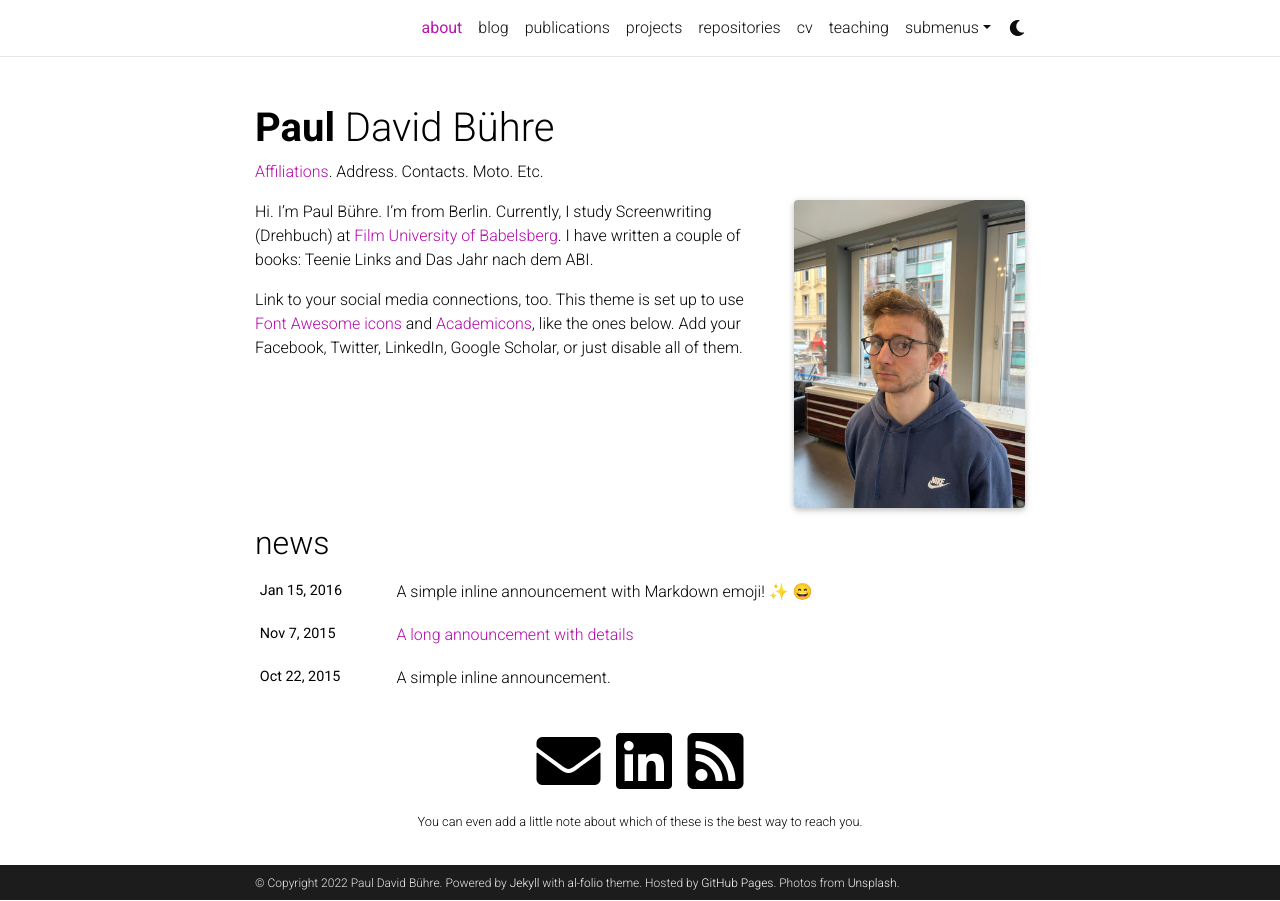
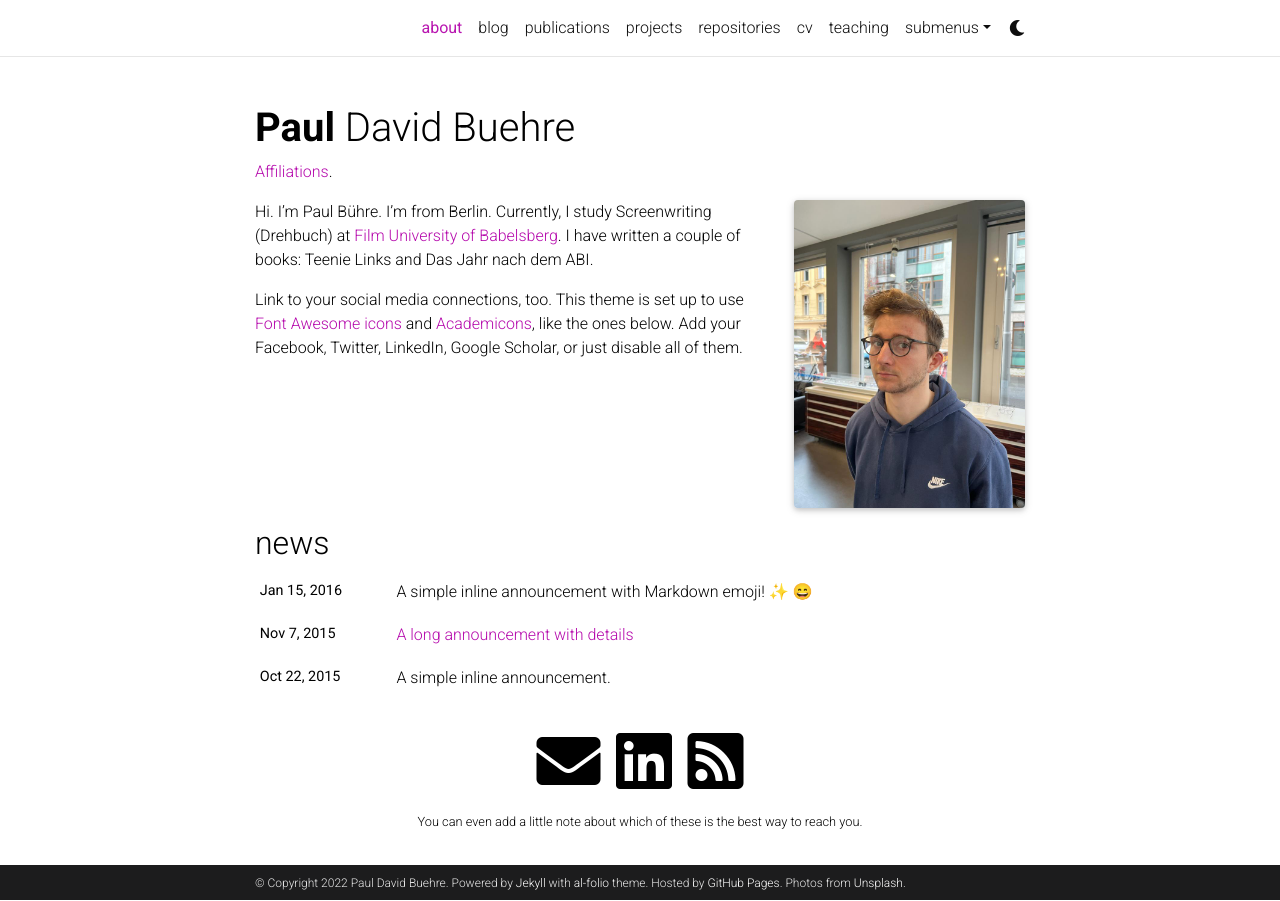
Before and after one commit to abbypenaalejos/abbypenaalejos.github.io, a Jekyll site: the page built from _pages/about.md, in a window 1280 px wide. Built offline with Jekyll 4.4.1, drawn with Linux system fonts in a browser that asks for light colours; emoji names are drawn with the system emoji font; comment, search, counter and statistics services are not loaded; a style sheet for code colours, icons or effects is not loaded.

Commit message:
again name

```diff
--- a/_config.yml
+++ b/_config.yml
@@ -5,10 +5,10 @@
 title: blank # the website title (if blank, full name will be used instead)
 first_name: Paul
 middle_name: David
-last_name: Bühre
+last_name: Buehre
 email:  pauldavid.buehre@aol.de
 description: > # the ">" symbol means to ignore newlines until "footer_text:"
-  Paul Bühre's New Page
+  Paul Buehre's New Page
 footer_text: >
   Powered by <a href="https://jekyllrb.com/" target="_blank">Jekyll</a> with <a href="https://github.com/alshedivat/al-folio">al-folio</a> theme.
   Hosted by <a href="https://pages.github.com/" target="_blank">GitHub Pages</a>.
--- a/_pages/about.md
+++ b/_pages/about.md
@@ -2,7 +2,7 @@
 layout: about
 title: about
 permalink: /
-subtitle: <a href='#'>Affiliations</a>. Address. Contacts. Moto. Etc.
+subtitle: <a href='#'>Affiliations</a>.
 
 profile:
   align: right
```
